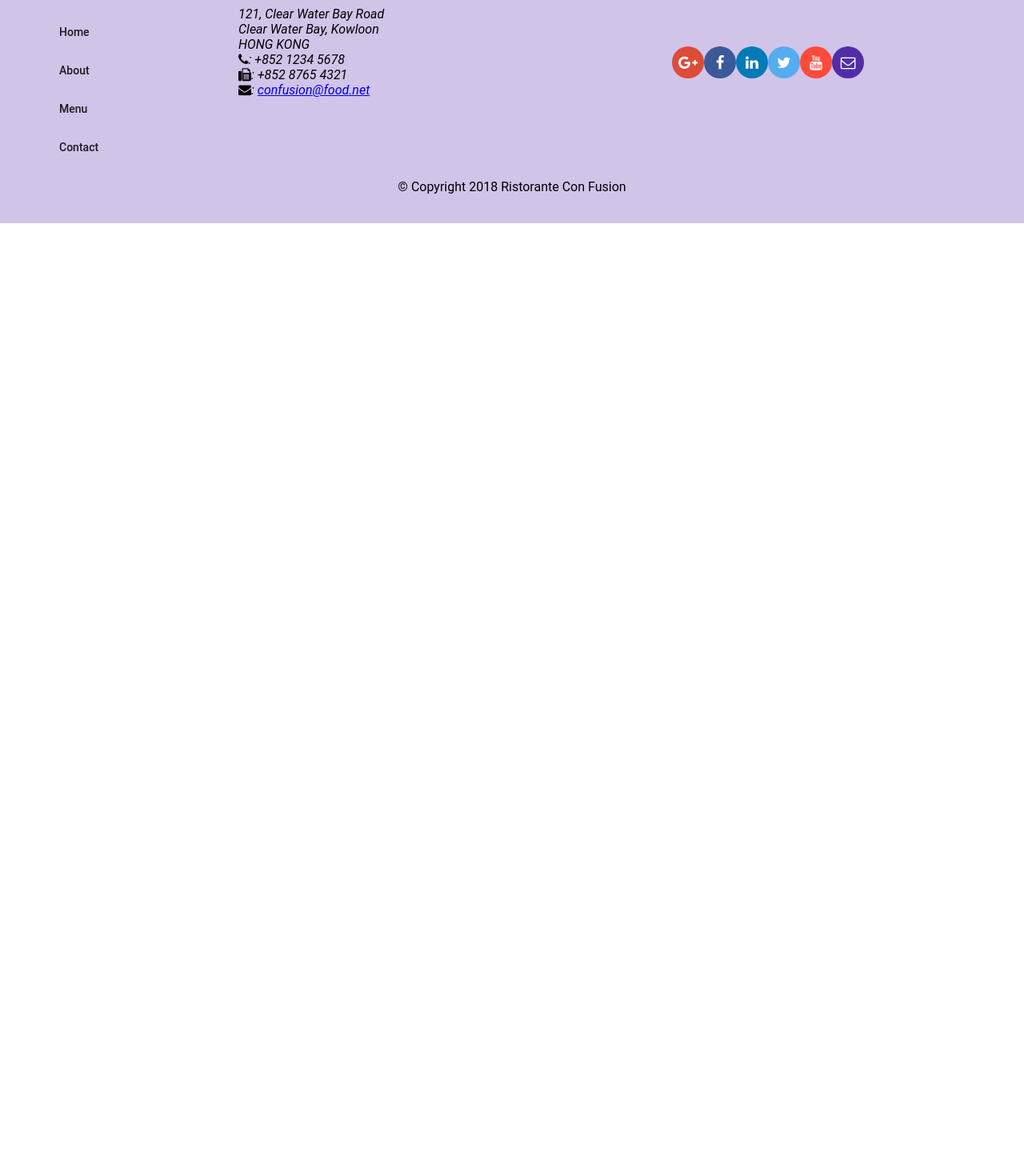
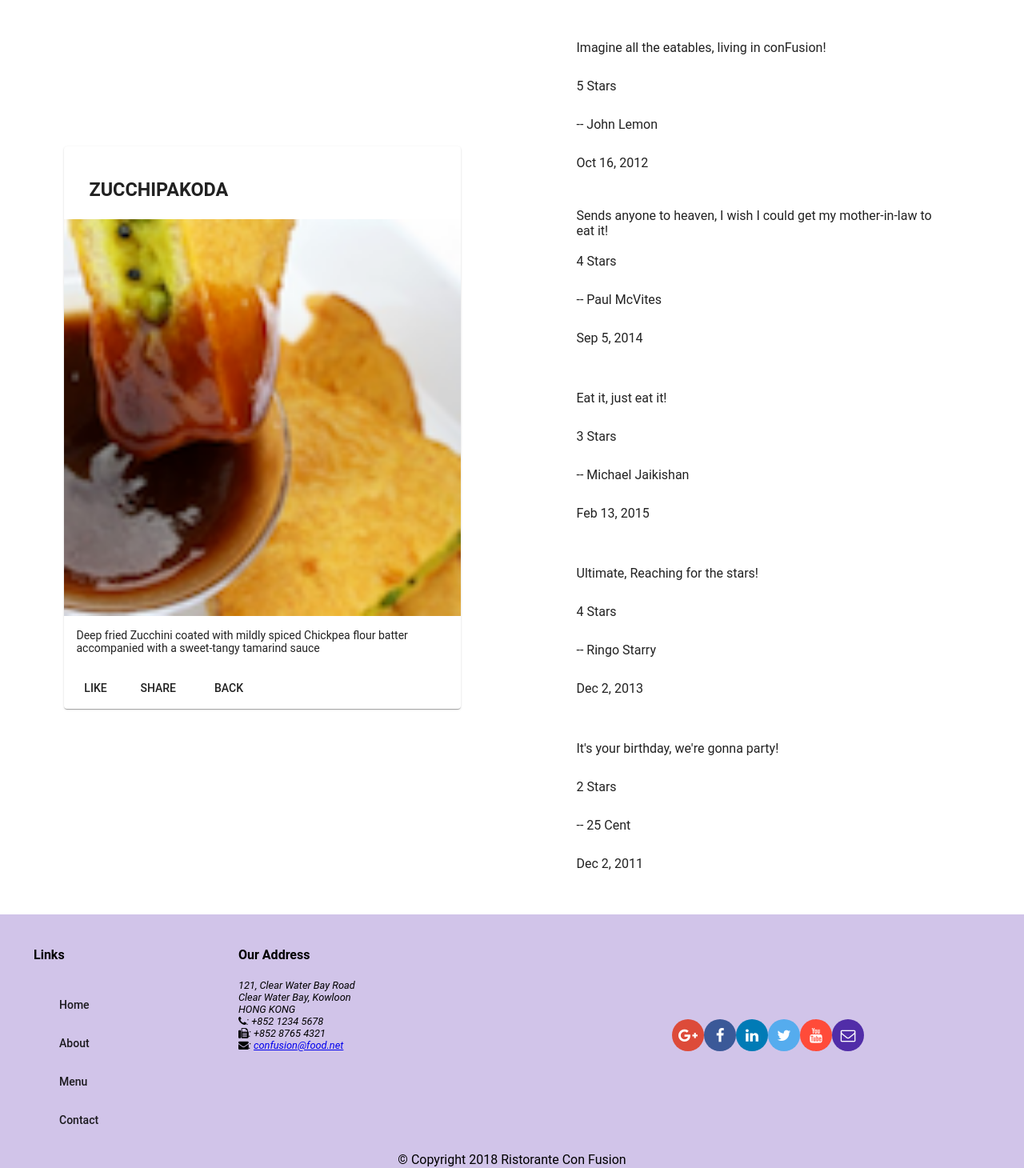
Before and after one commit to hhokka/coursera-angular, an Angular app: page /dishdetail/1 in a window 1280 px wide. Before the commit this address led to /. Shown: the part 412-1872 px from the top of the page at 80% size. Before the commit the page ends 800 px from the top, so only its background shows below. Built offline with nearby package versions, Linux system fonts and the light colour scheme.

Commit message:
Before Assignment 2

```diff
--- a/src/app/app-routing/routes.ts
+++ b/src/app/app-routing/routes.ts
@@ -9,6 +9,7 @@
 export const routes: Routes = [
   { path: "home", component: HomeComponent },
   { path: "menu", component: MenuComponent },
+  { path: "dishdetail/:id", component: DishdetailComponent },
   { path: "contactus", component: ContactComponent },
   { path: "", redirectTo: "/home", pathMatch: "full" },
 ];
--- a/src/app/dishdetail/dishdetail.component.html
+++ b/src/app/dishdetail/dishdetail.component.html
@@ -22,6 +22,7 @@
         <mat-card-actions>
           <button mat-button>LIKE</button>
           <button mat-button>SHARE</button>
+          <button mat-button (click)="goBack()">BACK</button>
         </mat-card-actions>
       </mat-card>
     </div>
--- a/src/app/dishdetail/dishdetail.component.ts
+++ b/src/app/dishdetail/dishdetail.component.ts
@@ -1,5 +1,8 @@
 import { Component, OnInit, Input } from "@angular/core";
 import { Dish } from "../shared/dish";
+import { DishService } from "../services/dish.service";
+import { Params, ActivatedRoute } from "@angular/router";
+import { Location } from "@angular/common";
 
 @Component({
   selector: "app-dishdetail",
@@ -7,9 +10,20 @@
   styleUrls: ["./dishdetail.component.scss"],
 })
 export class DishdetailComponent implements OnInit {
-  @Input() dish: Dish;
+  dish: Dish;
 
-  constructor() {}
+  constructor(
+    private dishservice: DishService,
+    private route: ActivatedRoute,
+    private location: Location
+  ) {}
 
-  ngOnInit() {}
+  ngOnInit() {
+    const id = this.route.snapshot.params["id"];
+    this.dish = this.dishservice.getDish(id);
+  }
+
+  goBack(): void {
+    this.location.back();
+  }
 }
--- a/src/app/footer/footer.component.html
+++ b/src/app/footer/footer.component.html
@@ -10,15 +10,21 @@
       <div fxFlex="40" fxFlexOffset="20px">
         <h4>Links</h4>
         <mat-list>
-          <mat-list-item><a mat-button>Home</a></mat-list-item>
+          <mat-list-item
+            ><a mat-button routerLink="/home">Home</a></mat-list-item
+          >
           <mat-list-item><a mat-button>About</a></mat-list-item>
-          <mat-list-item><a mat-button>Menu</a></mat-list-item>
-          <mat-list-item><a mat-button>Contact</a></mat-list-item>
+          <mat-list-item
+            ><a mat-button routerLink="/menu">Menu</a></mat-list-item
+          >
+          <mat-list-item
+            ><a mat-button routerLink="/contactus">Contact</a></mat-list-item
+          >
         </mat-list>
       </div>
       <div fxFlex="55">
         <h4>Our Address</h4>
-        <address style="text-size: 80%;">
+        <address style="font-size: 80%;">
           121, Clear Water Bay Road<br />
           Clear Water Bay, Kowloon<br />
           HONG KONG<br />
--- a/src/app/menu/menu.component.html
+++ b/src/app/menu/menu.component.html
@@ -8,7 +8,10 @@
 
   <div fxFlex>
     <mat-grid-list cols="2" rowHeight="200px">
-      <mat-grid-tile *ngFor="let dish of dishes" (click)="onSelect(dish)">
+      <mat-grid-tile
+        *ngFor="let dish of dishes"
+        [routerLink]="['/dishdetail', dish.id]"
+      >
         <img height="200px" src="{{ dish.image }}" alt="{{ dish.name }}" />
         <mat-grid-tile-footer>
           <h1>{{ dish.name | uppercase }}</h1>
@@ -17,6 +20,4 @@
     </mat-grid-list>
   </div>
 </div>
-<div>
-  <app-dishdetail [dish]="selectedDish"></app-dishdetail>
-</div>
+<div></div>
```
